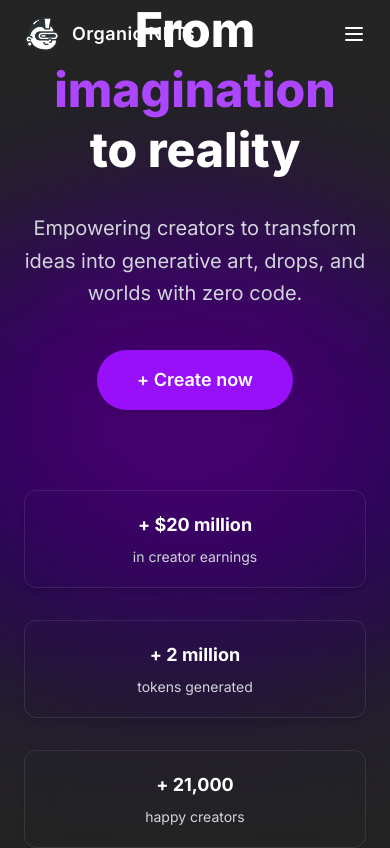
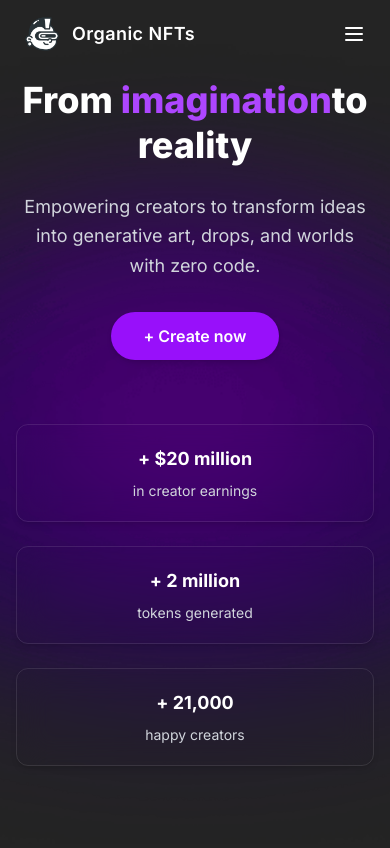
Before and after one commit to rohit-lagom/organic-nft, a Next.js app: page / in a window 390 px wide. Shown: the top 848 px of the page. Built offline with nearby package versions, Linux system fonts and the light colour scheme.

Commit message:
fix (Footer & Hero): fix responsivenss of navbar

```diff
--- a/src/components/Footer/Footer.jsx
+++ b/src/components/Footer/Footer.jsx
@@ -31,10 +31,8 @@ const linkClass = 'hover:opacity-80 hover:underline transition';
 
 export function Footer() {
   return (
-    <footer className="bg-[#242424] text-gray-300 px-6 py-16 pb-8">
-      {/* Top Section */}
+    <footer className="bg-[#242424] text-gray-300 px-4 sm:px-6 md:px-8 py-16 sm:py-24 lg:py-32">
       <div className="flex flex-col lg:flex-row lg:items-start lg:justify-between gap-12 max-w-7xl mx-auto">
-        {/* Logo */}
         <div className="flex flex-col gap-4">
           <div className="flex items-center gap-2">
             <Image src={Logo} alt="Logo" width={32} height={32} className="rounded-md" />
@@ -42,7 +40,6 @@ export function Footer() {
           </div>
         </div>
 
-        {/* Footer Links */}
         <div className="grid grid-cols-1 sm:grid-cols-2 lg:grid-cols-4 gap-12 text-sm md:text-base lg:text-lg">
           {footerSections.map((section) => (
             <div key={section.title}>
@@ -61,7 +58,6 @@ export function Footer() {
             </div>
           ))}
 
-          {/* Social Section */}
           <div>
             <h3 className="text-white font-semibold mb-4 text-base md:text-lg lg:text-xl">Connect</h3>
             <ul className="space-y-3">
@@ -76,7 +72,6 @@ export function Footer() {
         </div>
       </div>
 
-      {/* Bottom Section */}
       <div className="flex flex-col md:flex-row max-w-7xl mx-auto items-center justify-between border-t border-white/10 rounded-2xl mt-12 py-4 px-6 text-sm md:text-base lg:text-lg text-gray-400">
         <span>© {new Date().getFullYear()} Organic NFT</span>
         <div className="flex gap-6 mt-4 md:mt-0">
--- a/src/components/Hero/Hero.jsx
+++ b/src/components/Hero/Hero.jsx
@@ -11,7 +11,7 @@ const stats = [
 
 export function Hero() {
   return (
-        <section className="relative min-h-screen flex items-center justify-center bg-[#242424] text-white overflow-hidden">
+    <section className="relative min-h-screen flex items-center justify-center bg-[#242424] text-white overflow-hidden px-4 sm:px-6 md:px-8 py-16 sm:py-24 lg:py-32">
       <Image
         src={HeroBg}
         alt="Hero Background"
@@ -20,34 +20,37 @@ export function Hero() {
         priority
       />
 
-            <div className="text-center px-6 z-20 relative max-w-4xl mx-auto">
-                <h1 className="text-5xl md:text-6xl lg:text-8xl font-extrabold leading-tight ">
+      <div className="text-center z-20 relative max-w-5xl mx-auto">
+        <h1 className="text-4xl sm:text-5xl md:text-6xl lg:text-8xl font-extrabold leading-tight">
           From <span className="text-purple-500">imagination</span>
-                    <br />
+          <br className="hidden sm:block" />
           to reality
         </h1>
 
-                <p className="mt-8 text-xl md:text-2xl text-gray-300 max-w-3xl mx-auto leading-relaxed">
+        <p className="mt-6 sm:mt-8 text-lg sm:text-xl md:text-2xl text-gray-300 max-w-3xl mx-auto leading-relaxed">
           Empowering creators to transform ideas into generative art, drops,
           and worlds with zero code.
         </p>
 
-                <button className="mt-10 px-10 py-4 bg-purple-600 hover:bg-purple-700 text-white text-lg md:text-xl font-semibold rounded-full shadow-md transition">
+        <button className="mt-8 sm:mt-10 px-8 sm:px-10 py-3 sm:py-4 bg-purple-600 hover:bg-purple-700 text-white text-base sm:text-lg md:text-xl font-semibold rounded-full shadow-md transition">
           + Create now
         </button>
 
-                <div className="mt-20 flex flex-col md:flex-row justify-center gap-8">
+        <div className="mt-16 sm:mt-20 flex flex-col md:flex-row justify-center gap-6 md:gap-8">
           {stats.map((stat, idx) => (
             <div
               key={idx}
-                            className="border-white/10 border-1 backdrop-blur-lg rounded-xl px-6 md:px-8 py-5 md:py-6 shadow-md"
+              className="border border-white/10 backdrop-blur-lg rounded-xl px-5 sm:px-6 md:px-8 py-5 sm:py-6 md:py-8 shadow-md"
             >
-                            <p className="text-lg md:text-xl lg:text-2xl font-bold">{stat.value}</p>
-                            <p className="text-gray-300 text-sm md:text-base lg:text-lg mt-2">{stat.label}</p>
+              <p className="text-lg sm:text-xl md:text-2xl font-bold">
+                {stat.value}
+              </p>
+              <p className="text-gray-300 text-sm sm:text-base md:text-lg mt-2">
+                {stat.label}
+              </p>
             </div>
           ))}
         </div>
-
       </div>
     </section>
   );
```
Lines whose indentation alone changed are shown as unchanged.
